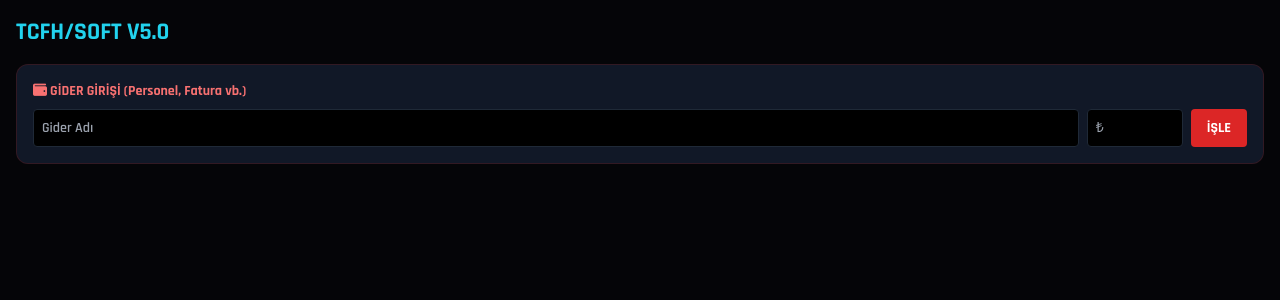
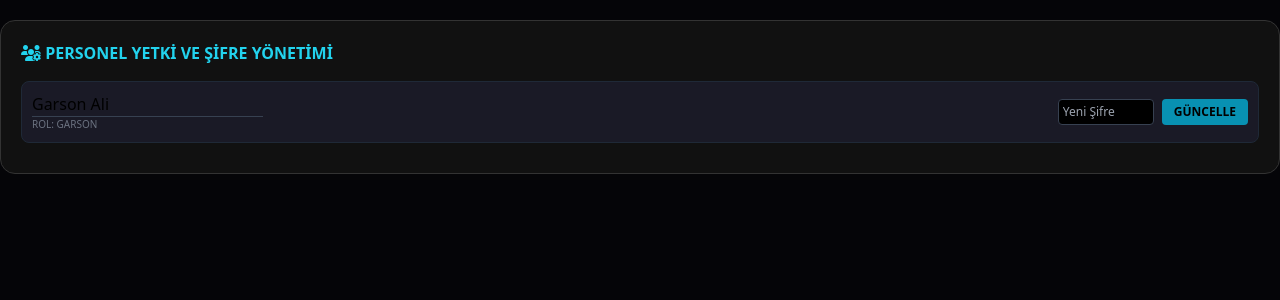
Before and after one commit to ataremir/rubips, a Flask app: page / in a window 1280 px wide. Shown: the top 300 px of the page. Run offline with Flask 3, Linux system fonts and the light colour scheme; some libraries are stand-ins or nearby versions.

Commit message:
Update index.html

```diff
--- a/rubips/templates/index.html
+++ b/rubips/templates/index.html
@@ -2,78 +2,62 @@
 <html lang="tr">
 <head>
     <meta charset="UTF-8">
-    <meta name="viewport" content="width=device-width, initial-scale=1.0, maximum-scale=1.0, user-scalable=no">
-    <title>TCFH/SOFT V5.0</title>
+    <meta name="viewport" content="width=device-width, initial-scale=1.0, maximum-scale=1.0, user-scalable=no, viewport-fit=cover">
+    <meta name="apple-mobile-web-app-capable" content="yes">
+    <meta name="apple-mobile-web-app-status-bar-style" content="black-translucent">
     <link rel="manifest" href="/manifest.json">
-    <meta name="theme-color" content="#00f2ff">
+
+    <title>TCFH/SOFT - MASTER PANEL</title>
     <script src="https://cdn.tailwindcss.com"></script>
     <link rel="stylesheet" href="https://cdnjs.cloudflare.com/ajax/libs/font-awesome/6.5.1/css/all.min.css">
-    <link href="https://fonts.googleapis.com/css2?family=Rajdhani:wght@600;700&display=swap" rel="stylesheet">
 
     <style>
-        body { background: #050508; color: white; font-family: 'Rajdhani', sans-serif; }
-        .masa-card { background: #0f0f16; border: 1px solid #222; border-radius: 15px; padding: 15px; }
-        .portion-btn { background: #1a1a26; border: 1px solid #333; padding: 5px; border-radius: 5px; font-size: 12px; }
-        .portion-btn.active { border-color: #00f2ff; color: #00f2ff; }
-        /* Mobil Uyumluluk */
-        @media (max-width: 768px) {
-            .grid-layout { grid-template-columns: repeat(2, 1fr) !important; }
-        }
+        /* PWA açıldığında telefonun üst kısmındaki boşluğu yönetir */
+        body { background: #050508; padding-top: env(safe-area-inset-top); }
+        .admin-panel { background: #111; border: 1px solid #333; padding: 20px; border-radius: 15px; margin-top: 20px; }
+        .user-card { background: #1a1a26; padding: 10px; border-radius: 8px; margin-bottom: 10px; display: flex; justify-content: space-between; align-items: center; }
     </style>
 </head>
 <body>
-    <script>
-        if ('serviceWorker' in navigator) {
-            navigator.serviceWorker.register('/sw.js');
-        }
-    </script>
+    <div id="view-ayarlar" class="view-section">
+        <div class="admin-panel">
+            <h3 class="text-cyan-400 font-bold mb-4"><i class="fas fa-users-cog"></i> PERSONEL YETKİ VE ŞİFRE YÖNETİMİ</h3>
 
-    <div class="p-4">
-        <h1 class="text-2xl font-bold text-cyan-400 mb-4">TCFH/SOFT V5.0</h1>
-
-        <div class="bg-gray-900 p-4 rounded-xl mb-6 border border-red-900/30">
-            <h2 class="text-red-400 font-bold mb-2 text-sm"><i class="fas fa-wallet"></i> GİDER GİRİŞİ (Personel, Fatura vb.)</h2>
-            <div class="flex gap-2">
-                <input type="text" id="giderAd" placeholder="Gider Adı" class="bg-black border border-gray-800 p-2 rounded text-sm w-full">
-                <input type="number" id="giderTutar" placeholder="₺" class="bg-black border border-gray-800 p-2 rounded text-sm w-24">
-                <button onclick="giderKaydet()" class="bg-red-600 text-white px-4 rounded text-sm font-bold">İŞLE</button>
+            <div id="staffList">
+                <div class="user-card border border-gray-800">
+                    <div>
+                        <input type="text" id="editName_1" value="Garson Ali" class="bg-transparent border-b border-gray-700 focus:border-cyan-400 outline-none">
+                        <div class="text-[10px] text-gray-500">ROL: GARSON</div>
+                    </div>
+                    <div class="flex gap-2">
+                        <input type="password" id="editPass_1" placeholder="Yeni Şifre" class="bg-black text-xs p-1 rounded border border-gray-700 w-24">
+                        <button onclick="updateStaff(1)" class="bg-cyan-600 text-black px-3 py-1 rounded text-xs font-bold">GÜNCELLE</button>
+                    </div>
+                </div>
             </div>
-        </div>
-
-        <div id="masalarGrid" class="grid grid-cols-2 md:grid-cols-4 lg:grid-cols-6 gap-4 grid-layout">
-            </div>
-    </div>
-
-    <div id="porsiyonModal" class="fixed inset-0 bg-black/90 hidden items-center justify-center p-6 z-[100]">
-        <div class="bg-gray-900 p-6 rounded-2xl w-full max-w-sm border border-cyan-500">
-            <h3 class="text-xl font-bold mb-4">PORSİYON SEÇİN</h3>
-            <div class="grid grid-cols-3 gap-2 mb-6">
-                <button class="portion-btn" onclick="setPorsiyon(0.5)">Yarım</button>
-                <button class="portion-btn active" onclick="setPorsiyon(1)">Tam</button>
-                <button class="portion-btn" onclick="setPorsiyon(1.5)">1.5</button>
-            </div>
-            <button onclick="siparisTamamla()" class="bg-cyan-500 text-black font-bold w-full py-3 rounded-lg">EKLE</button>
         </div>
     </div>
 
     <script>
-        async function giderKaydet() {
-            const ad = document.getElementById('giderAd').value;
-            const tutar = document.getElementById('giderTutar').value;
-            if(!ad || !tutar) return alert("Bilgileri doldur!");
+        // PWA Kurulumu
+        if ('serviceWorker' in navigator) {
+            navigator.serviceWorker.register('/sw.js');
+        }
 
-            const res = await fetch('/api/gider-ekle', {
+        // PERSONEL GÜNCELLEME (Python API'ye gönderir)
+        async function updateStaff(userId) {
+            const newName = document.getElementById(`editName_${userId}`).value;
+            const newPass = document.getElementById(`editPass_${userId}`).value;
+
+            const res = await fetch('/api/personel-guncelle', {
                 method: 'POST',
                 headers: {'Content-Type': 'application/json'},
-                body: JSON.stringify({ ad, tutar, tarih: new Date().toLocaleString() })
+                body: JSON.stringify({ userId, newName, newPass })
             });
-            if(res.ok) alert("Gider kaydedildi ve loglara işlendi.");
-        }
 
-        function setPorsiyon(val) {
-            document.querySelectorAll('.portion-btn').forEach(b => b.classList.remove('active'));
-            event.target.classList.add('active');
-            console.log("Seçilen porsiyon katsayısı:", val);
+            if(res.ok) {
+                alert("Personel bilgileri ve şifresi başarıyla güncellendi!");
+            }
         }
     </script>
 </body>
```
